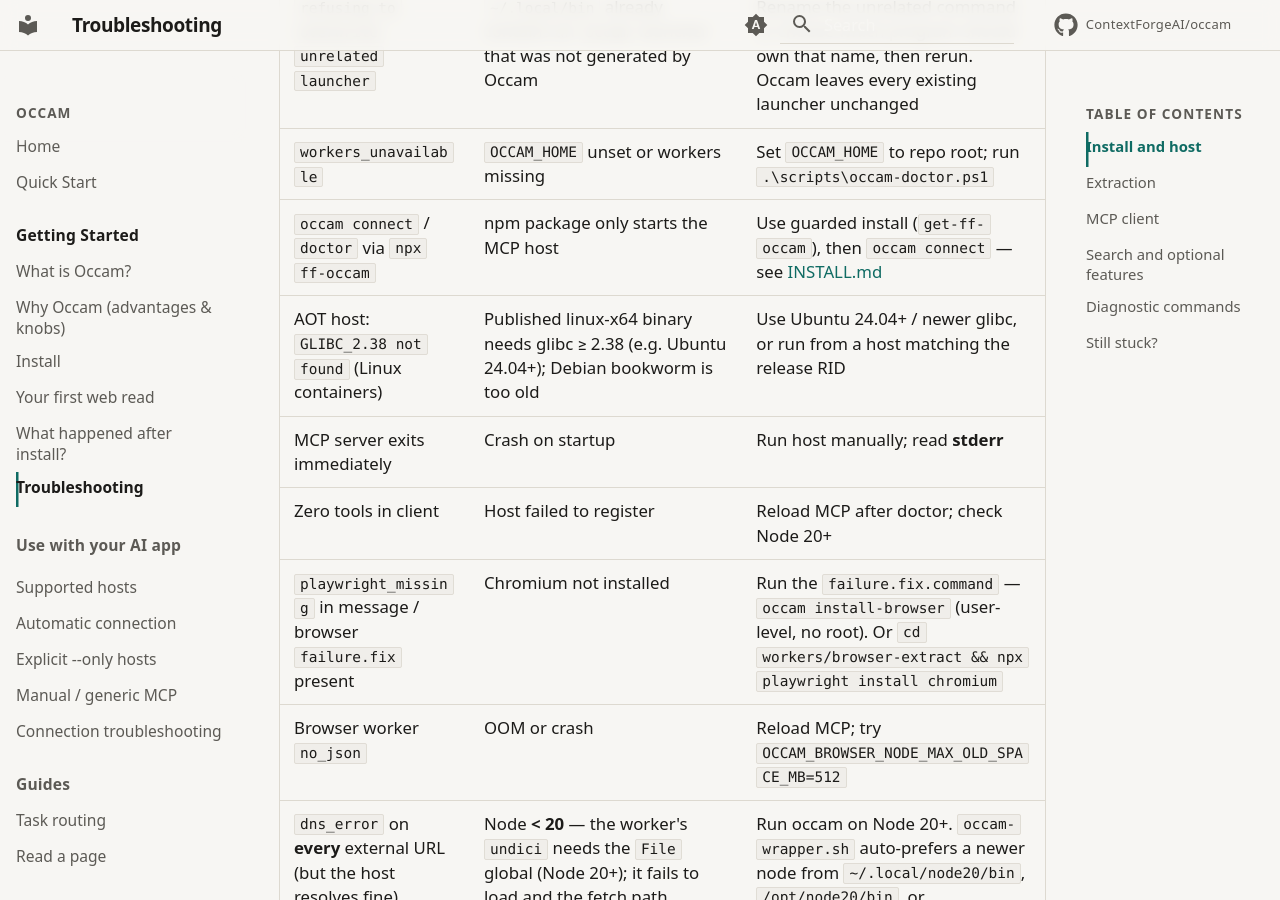
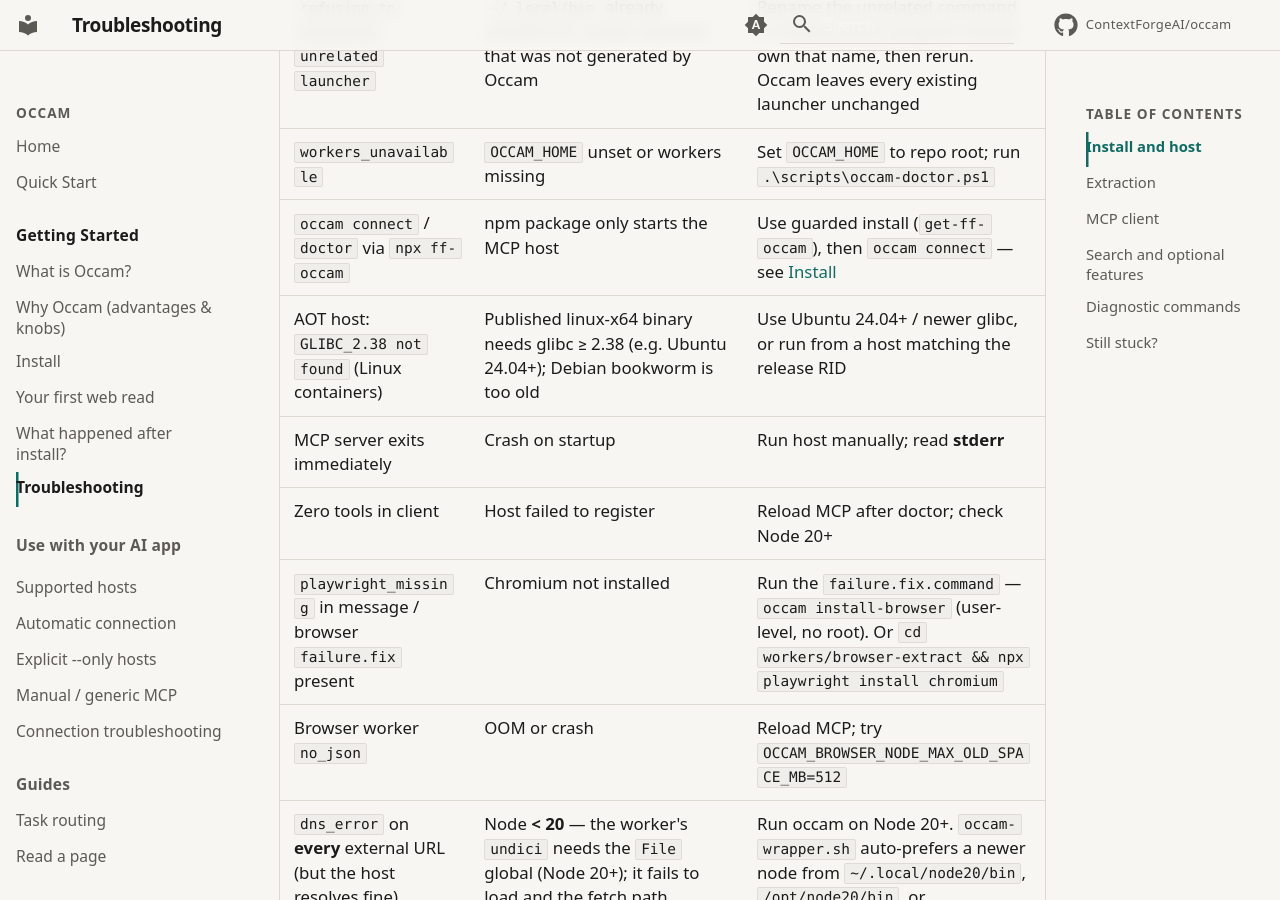
Before and after one commit to ContextForgeAI/occam, an MkDocs documentation site: the page built from docs/troubleshooting.md, in a window 1280 px wide and 900 px high, scrolled down 759 px. Built offline with MkDocs 1.6.1 and Material for MkDocs 9.7.7, drawn with Linux system fonts in a browser that asks for light colours; comment, search, counter and statistics services are not loaded.

```diff
--- a/docs/troubleshooting.md
+++ b/docs/troubleshooting.md
@@ -13,7 +13,7 @@
 | `Refusing to replace OCCAM_INSTALL_DIR` | The target is a source checkout, link/reparse point, malformed release, wrong-RID release, or unrelated directory | Correct `OCCAM_INSTALL_DIR`; do not delete the target blindly. The installer stopped before process preparation or moving files |
 | `refusing to overwrite unrelated launcher` | `~/.local/bin` already contains an `occam` launcher that was not generated by Occam | Rename the unrelated command or choose which program should own that name, then rerun. Occam leaves every existing launcher unchanged |
 | `workers_unavailable` | `OCCAM_HOME` unset or workers missing | Set `OCCAM_HOME` to repo root; run `.\scripts\occam-doctor.ps1` |
-| `occam connect` / `doctor` via `npx ff-occam` | npm package only starts the MCP host | Use guarded install (`get-ff-occam`), then `occam connect` — see [INSTALL.md](../INSTALL.md) |
+| `occam connect` / `doctor` via `npx ff-occam` | npm package only starts the MCP host | Use guarded install (`get-ff-occam`), then `occam connect` — see [Install](install.md) |
 | AOT host: `GLIBC_2.38 not found` (Linux containers) | Published linux-x64 binary needs glibc ≥ 2.38 (e.g. Ubuntu 24.04+); Debian bookworm is too old | Use Ubuntu 24.04+ / newer glibc, or run from a host matching the release RID |
 | MCP server exits immediately | Crash on startup | Run host manually; read **stderr** |
 | Zero tools in client | Host failed to register | Reload MCP after doctor; check Node 20+ |
```
